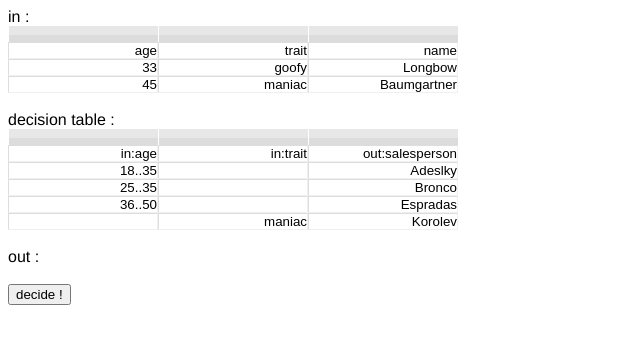
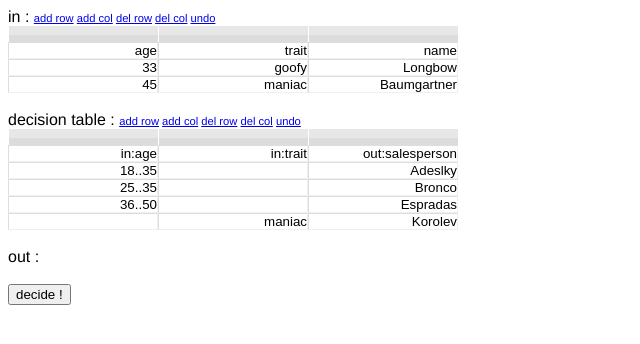
Before and after one commit to jmettraux/rufus-decision, a plain HTML site: page demo/public/index.html in a window 1280 px wide. Shown: the whole page, without its empty margins (0-640 px from the left). Drawn offline with Linux system fonts and the light colour scheme.

Commit message:
added table control buttons

```diff
--- a/demo/public/index.html
+++ b/demo/public/index.html
@@ -5,10 +5,15 @@
   <style>
     /* tb rl */
     /* t r b l */
+
     body {
       font-family: "Helvetica Neue Light", Helvetica, Arial, sans-serif;
       font-size: 12pt;
     }
+    .table_buttons {
+      font-size: 70%
+    }
+
     .ruse_cell {
       border-top: 1px solid #dddddd;
       border-left: 1px solid #dddddd;
@@ -50,12 +55,24 @@
 
 <body>
 
-in :
+in : <span class="table_buttons">
+  <a href="#" onclick="RuoteSheets.addRow('sheet_in');">add row</a>
+  <a href="#" onclick="RuoteSheets.addCol('sheet_in');">add col</a>
+  <a href="#" onclick="RuoteSheets.deleteRow('sheet_in');">del row</a>
+  <a href="#" onclick="RuoteSheets.deleteCol('sheet_in');">del col</a>
+  <a href="#" onclick="RuoteSheets.undo('sheet_in');">undo</a>
+</span>
 <div id='sheet_in'></div>
 
 <br/>
 
-decision table :
+decision table : <span class="table_buttons">
+  <a href="#" onclick="RuoteSheets.addRow('sheet_decision');">add row</a>
+  <a href="#" onclick="RuoteSheets.addCol('sheet_decision');">add col</a>
+  <a href="#" onclick="RuoteSheets.deleteRow('sheet_decision');">del row</a>
+  <a href="#" onclick="RuoteSheets.deleteCol('sheet_decision');">del col</a>
+  <a href="#" onclick="RuoteSheets.undo('sheet_decision');">undo</a>
+</span>
 <div id='sheet_decision'></div>
 
 <br/>
@@ -83,8 +100,6 @@ out :
       fluoToJson(RuoteSheets.toArray('sheet_decision')) +
       ']';
 
-    //alert(data);
-
     var result = httpPost('/decision', data);
     result = fluoFromJson(result);
 
```
